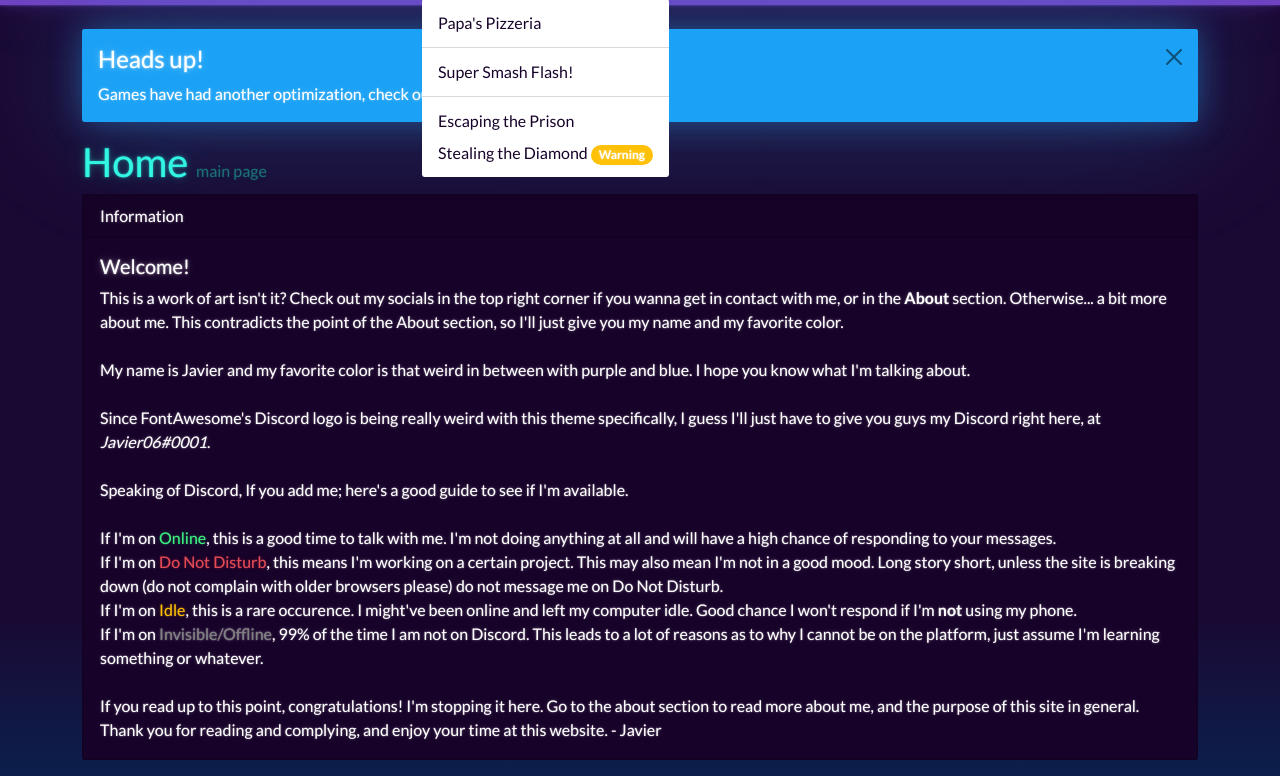
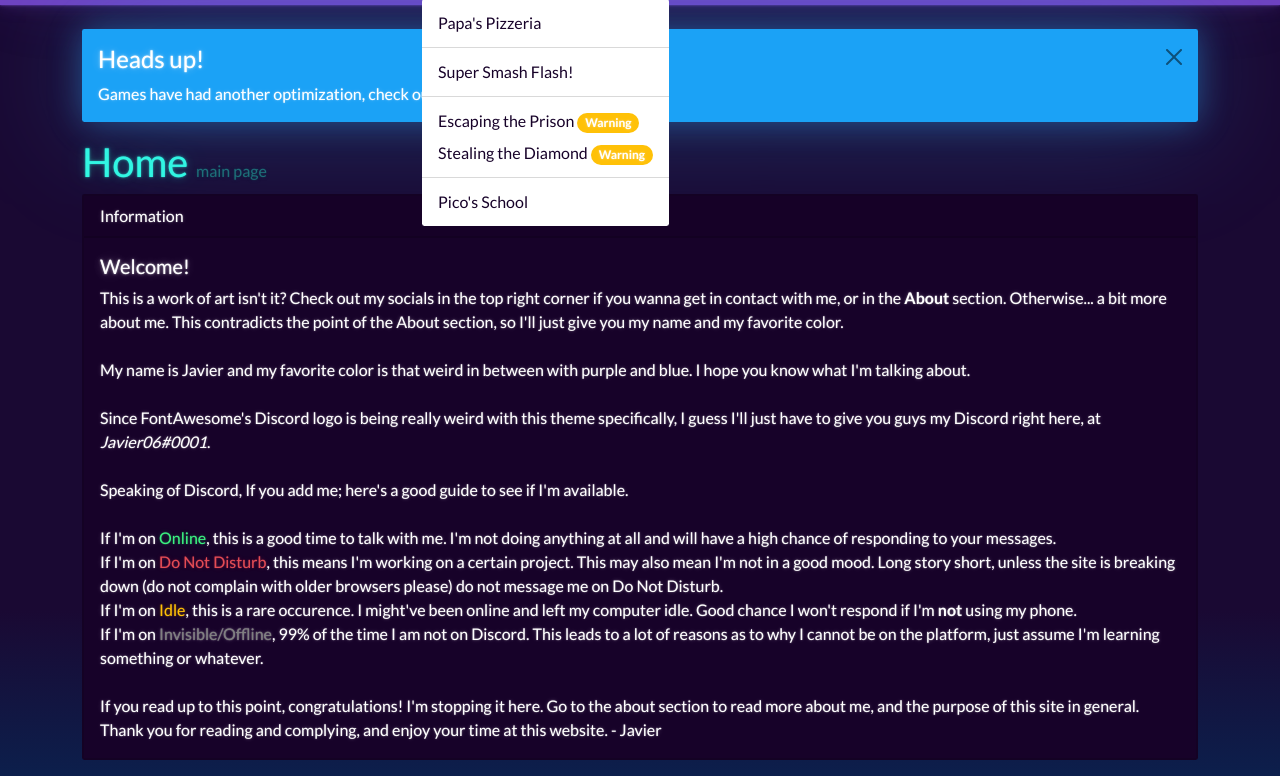
Before and after one commit to Javier164/javier164.github.io, a plain HTML site: page index.html in a window 1280 px wide. Both pictures are taken after a click on the link "Games". Shown: the part 51-827 px from the top of the page. Drawn offline with nearby package versions, Linux system fonts and the light colour scheme.

Commit message:
Update index.html

```diff
--- a/index.html
+++ b/index.html
@@ -66,8 +66,10 @@
                                 <div class="dropdown-divider"></div>
                                 <a class="dropdown-item" href="/game.html?game=smash.swf">Super Smash Flash!</a>
                                 <div class="dropdown-divider"></div>
-                                <a class="dropdown-item" href="/game.html?game=prison.swf">Escaping the Prison</a>
+                                <a class="dropdown-item" href="/game.html?game=prison.swf">Escaping the Prison <span class="badge rounded-pill bg-warning" data-bs-toggle="tooltip" data-bs-placement="bottom" title="Sounds may overlap. Please mute sound for workaround.">Warning</span></a>
                                 <a class="dropdown-item" href="/game.html?game=diamond.swf">Stealing the Diamond <span class="badge rounded-pill bg-warning" data-bs-toggle="tooltip" data-bs-placement="bottom" title="May freeze or take long to load.">Warning</span></a>
+                                <div class="dropdown-divider"></div>
+                                <a class="dropdown-item" href="/game.html?game=school.swf">Pico's School</a>
                             </div>
                         </li>
                     </ul>
```
